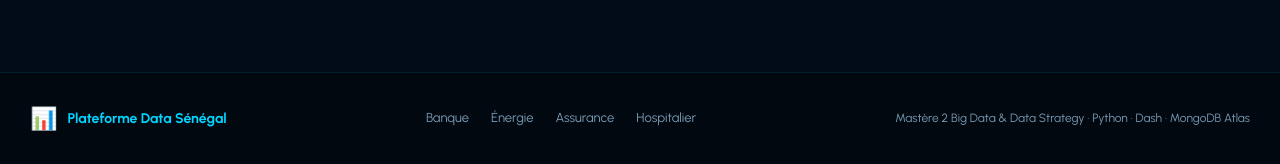
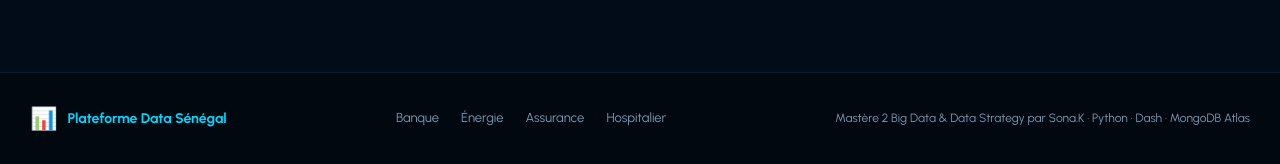
Before and after one commit to SonaKoulibaly/plateforme-data-senegal, a Flask app: template templates/landing.html in a window 1280 px wide. Shown: the part 2497-2661 px from the top of the page. Run offline with Flask 3, Linux system fonts and the light colour scheme; the template is opened without the code that fills it, so the values that code supplies are empty.

Commit message:
Update landing.html

```diff
--- a/templates/landing.html
+++ b/templates/landing.html
@@ -314,7 +314,7 @@
         <a href="/hospitalier/">Hospitalier</a>
       </div>
       <div class="footer-copy">
-        Mastère 2 Big Data & Data Strategy · Python · Dash · MongoDB Atlas
+        Mastère 2 Big Data & Data Strategy par Sona.K · Python · Dash · MongoDB Atlas
       </div>
     </div>
   </footer>
```
